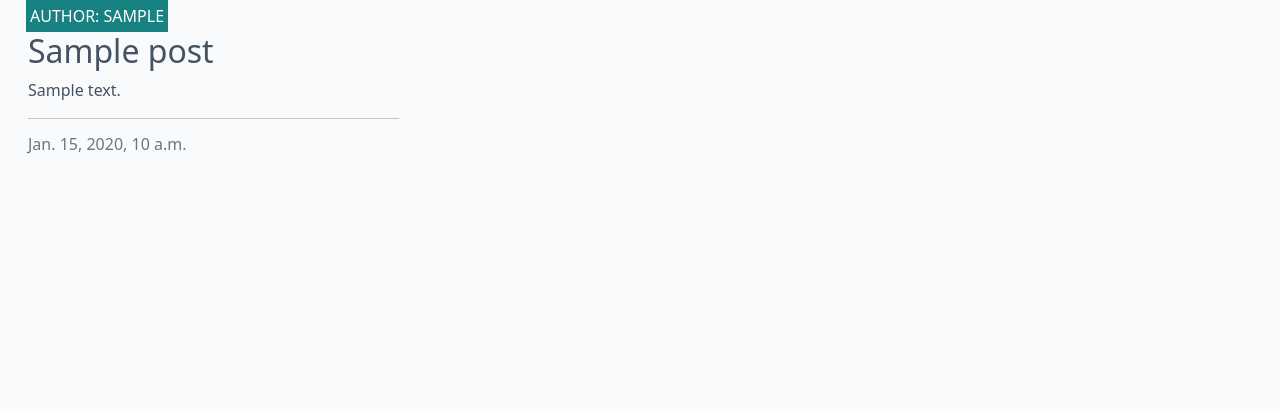
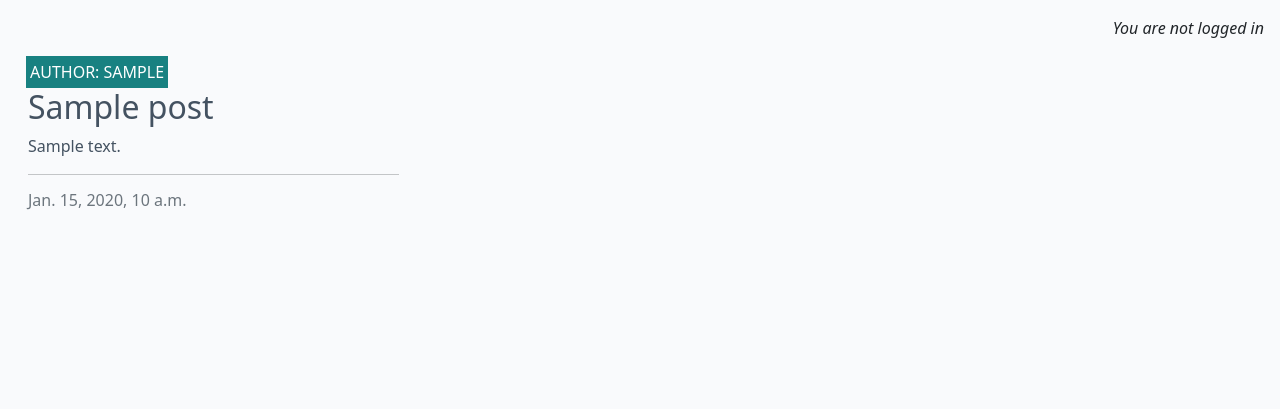
Before and after one commit to JamesBracken/codestar_blog, a Django app: page / in a window 1280 px wide. Shown: the part 60-469 px from the top of the page. Run offline with Django 4.2, Linux system fonts and the light colour scheme; tables that the repository leaves empty hold one stand-in row (values such as "Sample post").

Commit message:
Add: logged in/out message

```diff
--- a/templates/base.html
+++ b/templates/base.html
@@ -72,6 +72,12 @@
 
     <main class="flex-shrink-0 main-bg">
 
+        {% if user.is_authenticated %}
+        <p class="text-end m-3">You are logged in as {{ user }}</p>
+        {% else %}
+        <p class="text-end m-3"><em>You are not logged in</em></p>
+        {% endif%}
+
         {% block content %}
         <!-- Content Goes here -->
         {% endblock content %}
```
